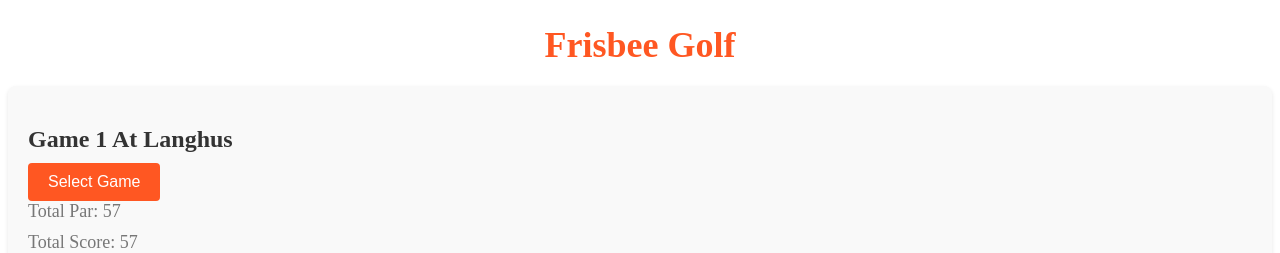
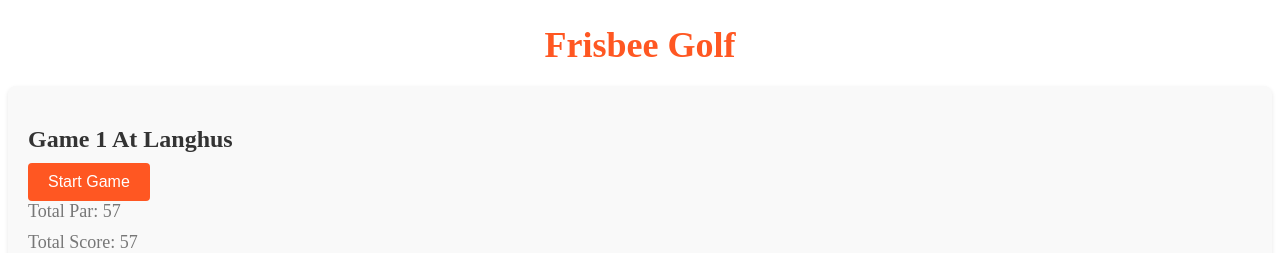
Before and after one commit to tobiasrogerhammer/frisbeegolf, a React (Create React App) app in the folder friebee-stats/: page / in a window 1280 px wide. Both pictures are taken after a click on the button "Create Game". Shown: the top 253 px of the page. Built offline with nearby package versions, Linux system fonts and the light colour scheme.

Commit message:
start game

```diff
--- a/friebee-stats/src/App.js
+++ b/friebee-stats/src/App.js
@@ -111,7 +111,7 @@ const App = () => {
               className={styles.selectGameBtn}
               onClick={() => selectGame(game.id)}
             >
-              Select Game
+              Start Game
             </button>
           )}
 
```
